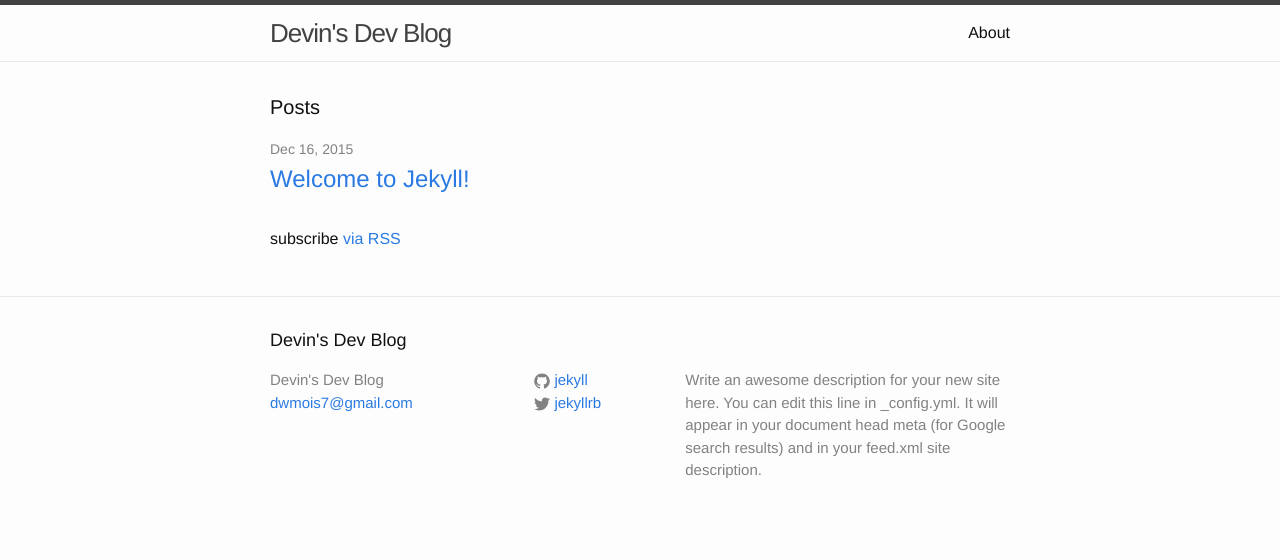
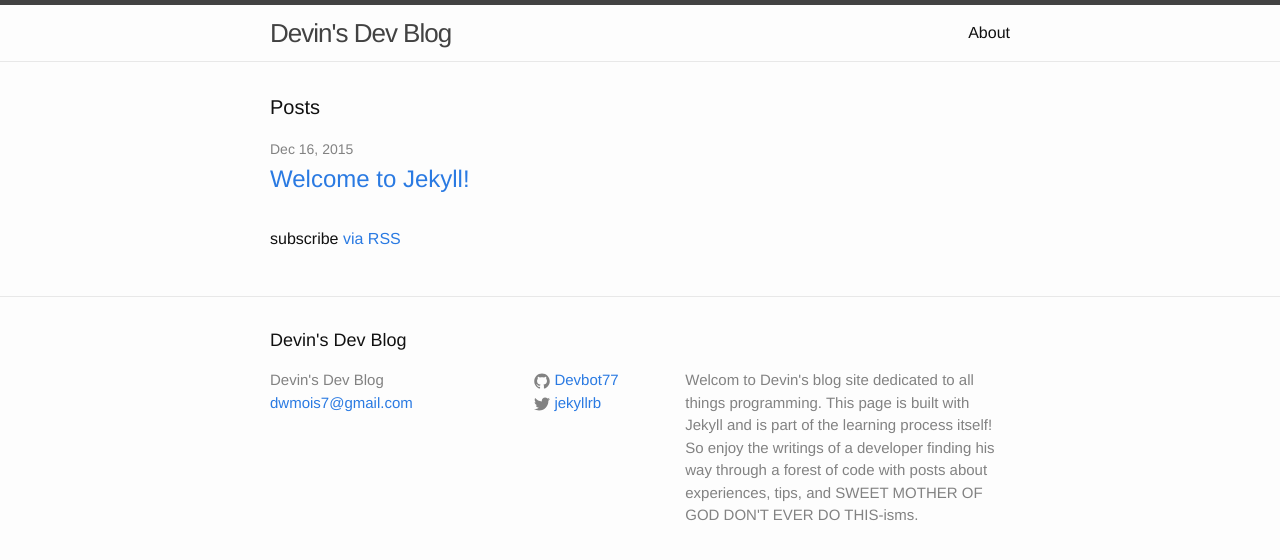
Before and after one commit to Devbot77/Devbot77.github.io, a Jekyll site: the page built from index.html, in a window 1280 px wide. Shown: the top 560 px of the page. Built offline with Jekyll 4.4.1, drawn with Linux system fonts in a browser that asks for light colours.

Commit message:
edit confg.yml

```diff
--- a/_config.yml
+++ b/_config.yml
@@ -9,13 +9,13 @@
 title: Devin's Dev Blog
 email: dwmois7@gmail.com
 description: > # this means to ignore newlines until "baseurl:"
-  Write an awesome description for your new site here. You can edit this
-  line in _config.yml. It will appear in your document head meta (for
-  Google search results) and in your feed.xml site description.
+  Welcom to Devin's blog site dedicated to all things programming. This page is built with Jekyll
+  and is part of the learning process itself! So enjoy the writings of a developer finding his way
+  through a forest of code with posts about experiences, tips, and SWEET MOTHER OF GOD DON'T EVER DO THIS-isms.
 baseurl: "" # the subpath of your site, e.g. /blog
 url: "http://yourdomain.com" # the base hostname & protocol for your site
 twitter_username: jekyllrb
-github_username:  jekyll
+github_username:  Devbot77
 
 # Build settings
 markdown: kramdown
```
